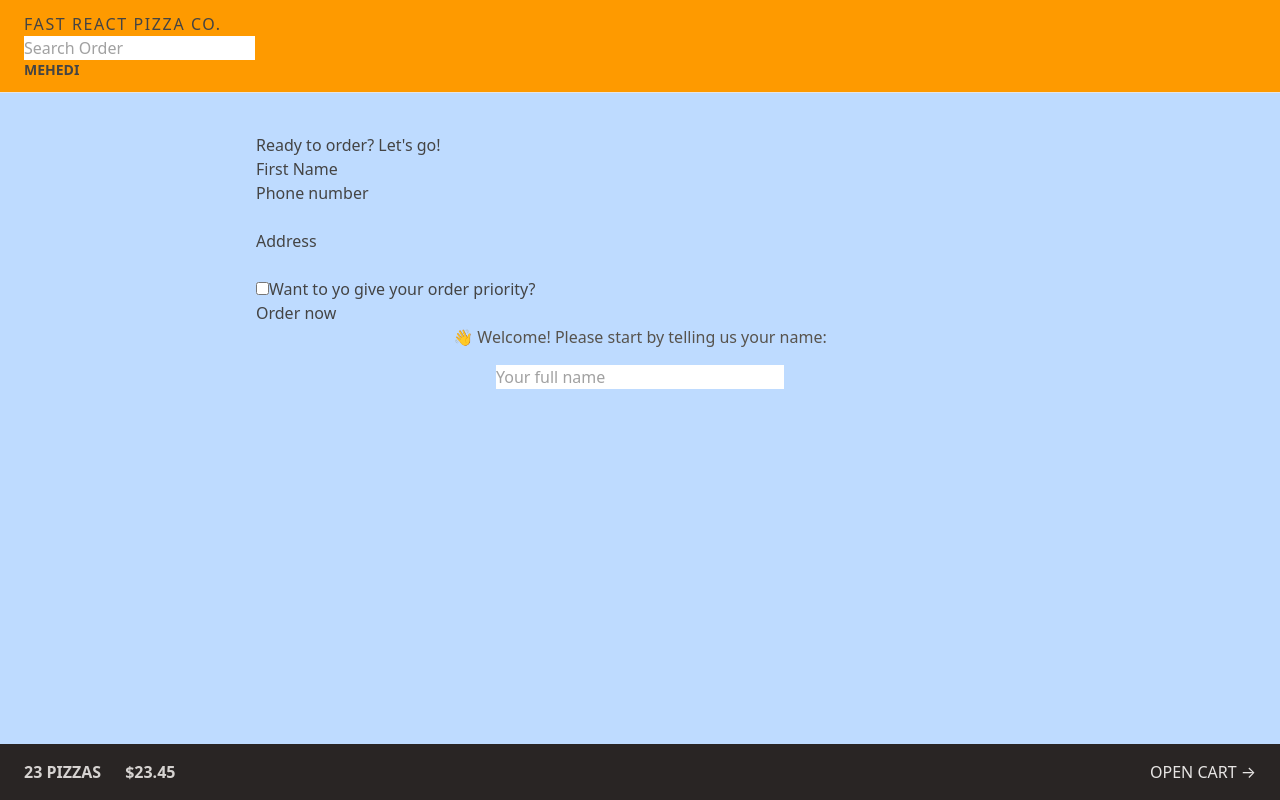
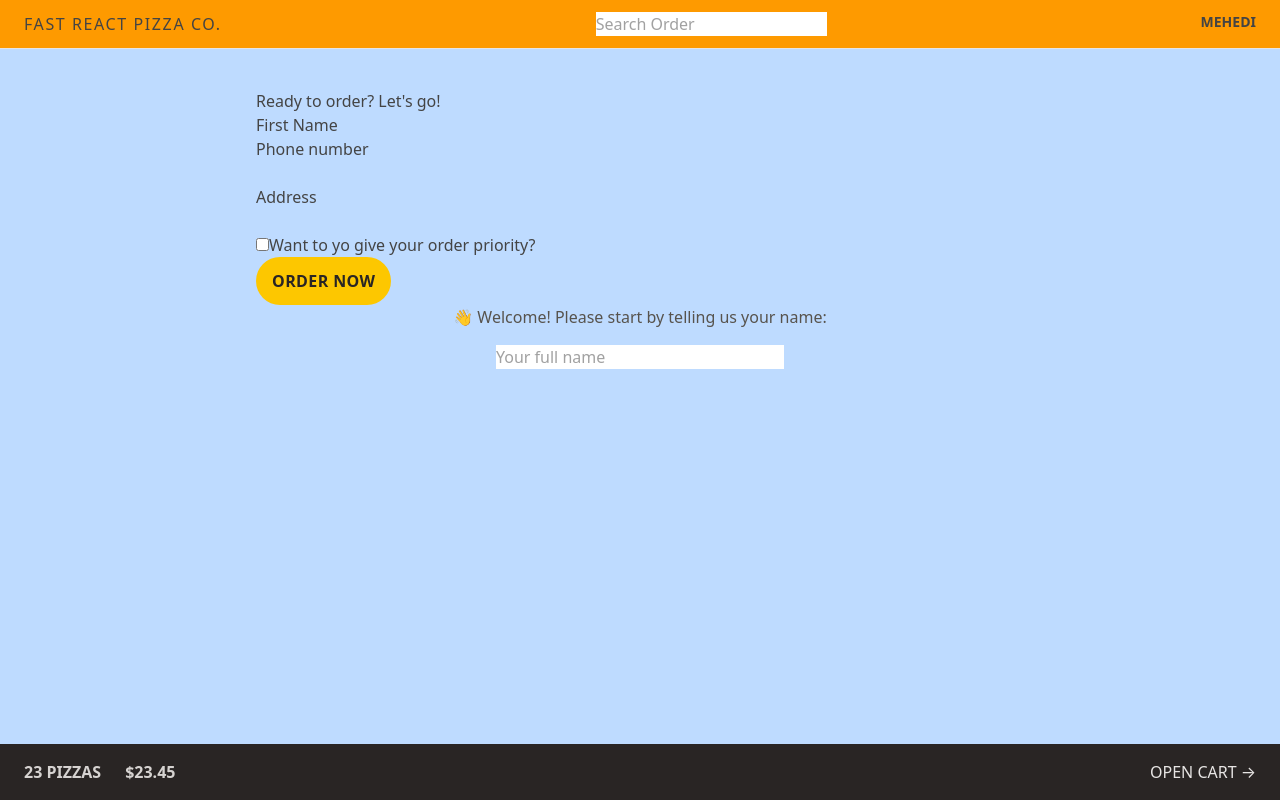
Before and after one commit to SecurityTalent/Fast-React-Pizza, a React (Vite) app: page /order/new in a window 1280 px wide. Built offline with nearby package versions, Linux system fonts and the light colour scheme.

Commit message:
styke from elements

```diff
--- a/src/features/cart/Cart.jsx
+++ b/src/features/cart/Cart.jsx
@@ -29,7 +29,7 @@ function Cart() {
 
   return (
     <div>
-      <Link to="/menu">&larr; Back to menu</Link>
+      <Link to="/menu" className='text-sm text-blue-500 hover:text-blue-600 hover:underline'>&larr; Back to menu</Link>
 
       <h2>Your cart, %NAME%</h2>
 
--- a/src/features/order/CreateOrder.jsx
+++ b/src/features/order/CreateOrder.jsx
@@ -78,15 +78,15 @@ function CreateOrder() {
             type="checkbox"
             name="priority"
             id="priority"
-            // value={withPriority}
-            // onChange={(e) => setWithPriority(e.target.checked)}
+          // value={withPriority}
+          // onChange={(e) => setWithPriority(e.target.checked)}
           />
           <label htmlFor="priority">Want to yo give your order priority?</label>
         </div>
 
         <div>
           <input type="hidden" name="cart" value={JSON.stringify(cart)} />
-          <button disabled={isSubmitting}>
+          <button disabled={isSubmitting} className='bg-yellow-400  uppercase text-stone-800 px-4 py-3 font-semibold tracking-wide rounded-full hover:bg-yellow-300 transition-colors duration-300 focus:outline-none focus:ring focus:ring-yellow-300 focus:ring-offset-2 disabled:cursor-not-allowed disabled:bg-slate-600 '>
             {isSubmitting ? 'placing order...' : 'Order now'}
           </button>
         </div>
@@ -106,15 +106,16 @@ export async function Action({ request }) {
     cart: JSON.parse(data.cart),
     priority: data.priority === 'on',
   }
-  console.log(order)
-
-  const newOrder = await createOrder(order)
+  // console.log(order)
 
   const error = {}
+  if (!isValidPhone(order.phone)) error.phone = 'Give me correct Phone Number'
+  if (Object.keys(error).length > 0) return error
 
-  if (!isValidPhone(order.phone)) error.phone = 'Give me correct Phone Number'
 
-  if (Object.keys(error).length > 0) return error
+
+  // const newOrder = await createOrder(order)
+  // return redirect(`/order/${newOrder.id}`)
 
   // const customer = formData.get("customer");
   // const phone = formData.get("phone");
@@ -126,7 +127,8 @@ export async function Action({ request }) {
   // console.log(address);
   // console.log(priority);
 
-  return redirect(`/order/${newOrder.id}`)
+  return null;
+
 }
 
 export default CreateOrder
--- a/src/ui/Header.jsx
+++ b/src/ui/Header.jsx
@@ -4,7 +4,7 @@ import UserName from '../features/user/UserName'
 
 function Header() {
   return (
-    <header className='border-b border-stone-200 bg-amber-500 px-4 py-3 uppercase sm:px-6'>
+    <header className='border-b border-stone-200 bg-amber-500 px-4 py-3 uppercase sm:px-6 flex justify-between'>
 
       <Link to="/" className='tracking-widest'>Fast react Pizza co.</Link>
 
```
